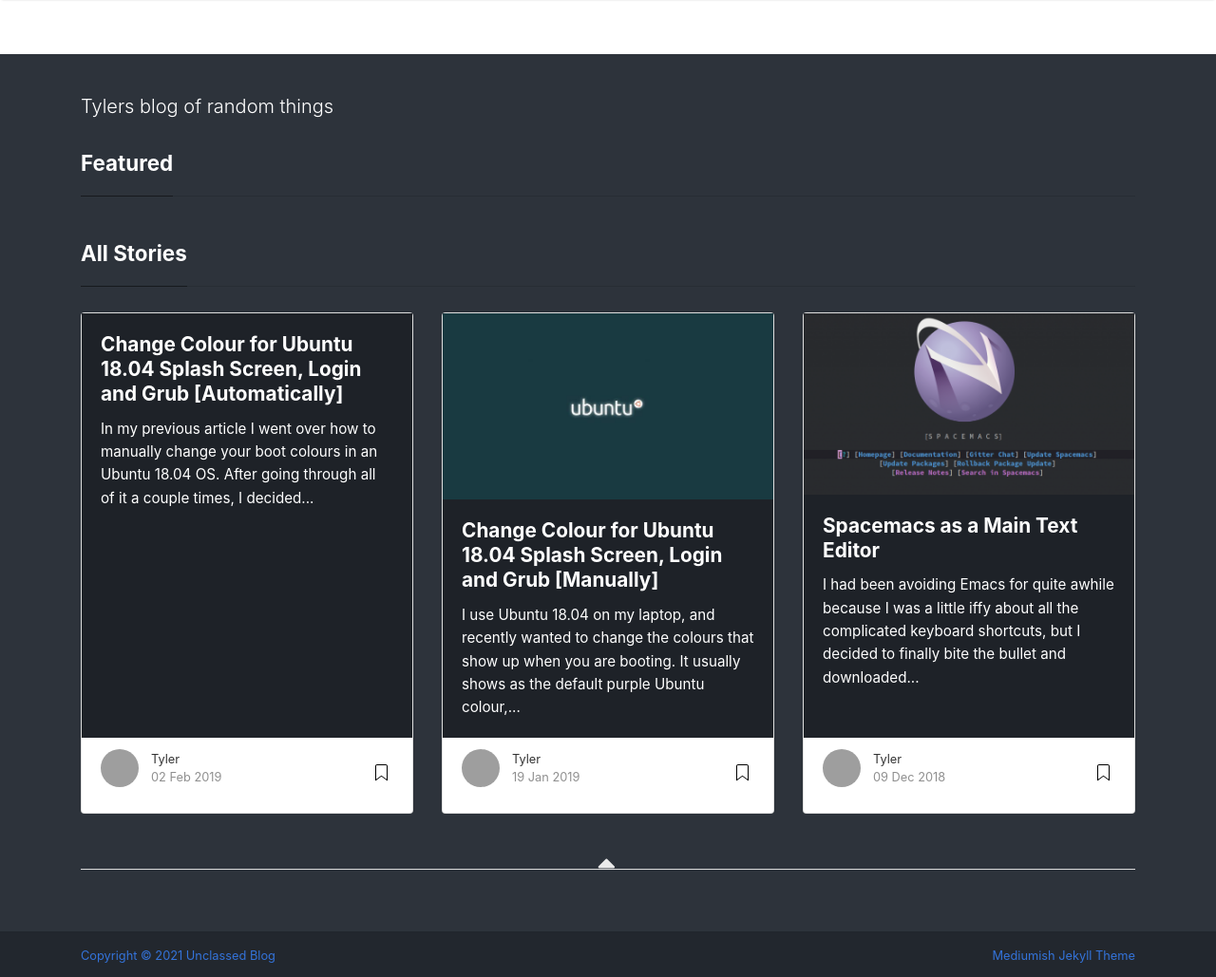
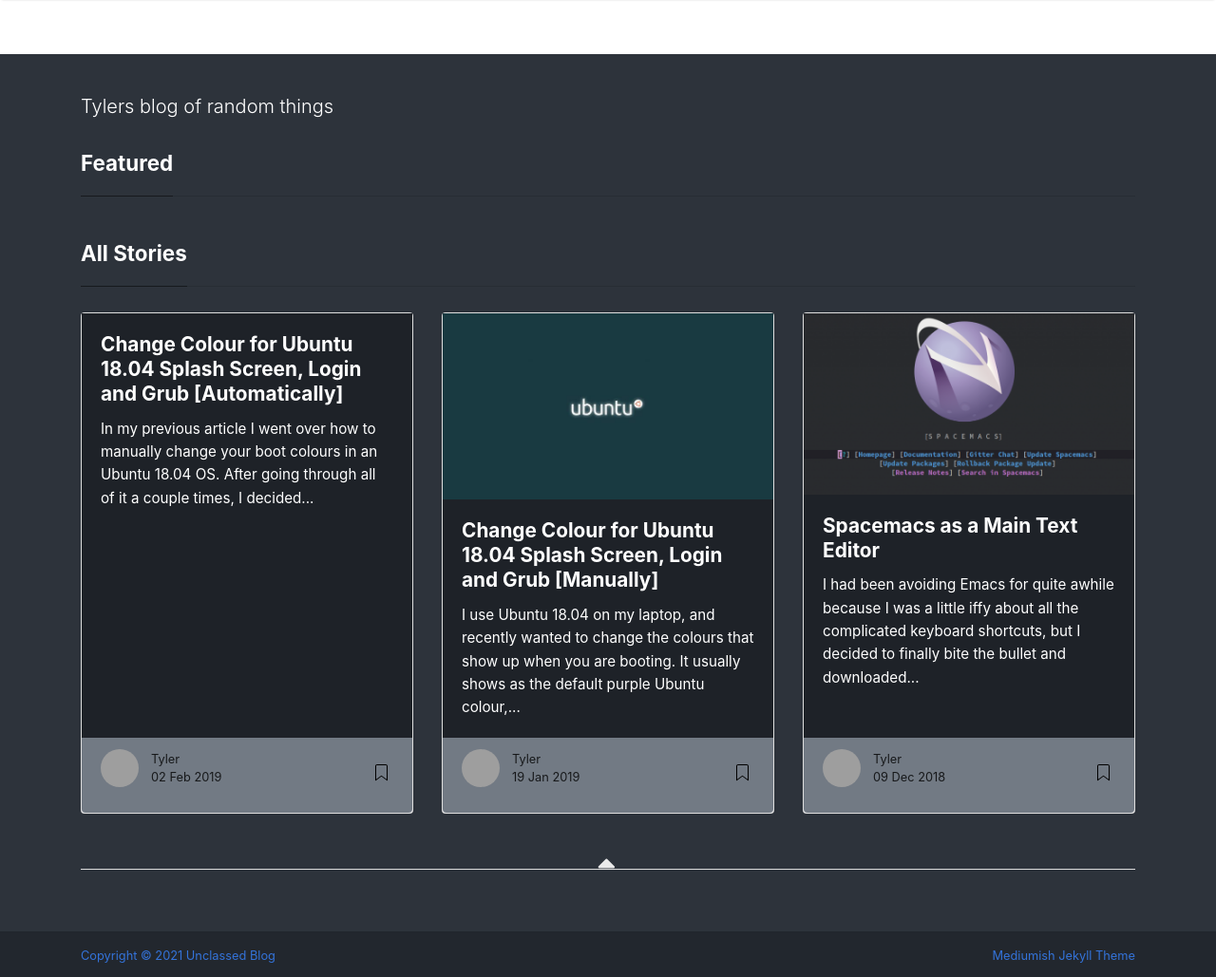
Before and after one commit to UnclassedPenguin/unclassedpenguin.github.io, a Jekyll site: the page built from index.html, in a window 1280 px wide and 1029 px high. Shown: the whole window at 95% size. Built offline with Jekyll 4.4.1, drawn with Linux system fonts in a browser that asks for light colours; nearby versions of some CDN libraries; the list of posts is cut into pages by our own code; grey boxes are pictures that could not be loaded.

Commit message:
change color

```diff
--- a/assets/css/main.scss
+++ b/assets/css/main.scss
@@ -38,6 +38,10 @@
 
 .article-post p {color:white;}
 
+.bg-white {background-color: #727A84 !important;}
+span.post-date {color: rgba(0, 0, 0, .8);}
+
+
 .navbar-toggler {background-color:gray !important}
 
 .navbar-light .navbar-nav .nav-link:hover, .navbar-light .navbar-brand:hover, .navbar-brand:active {color:pink;}
```
